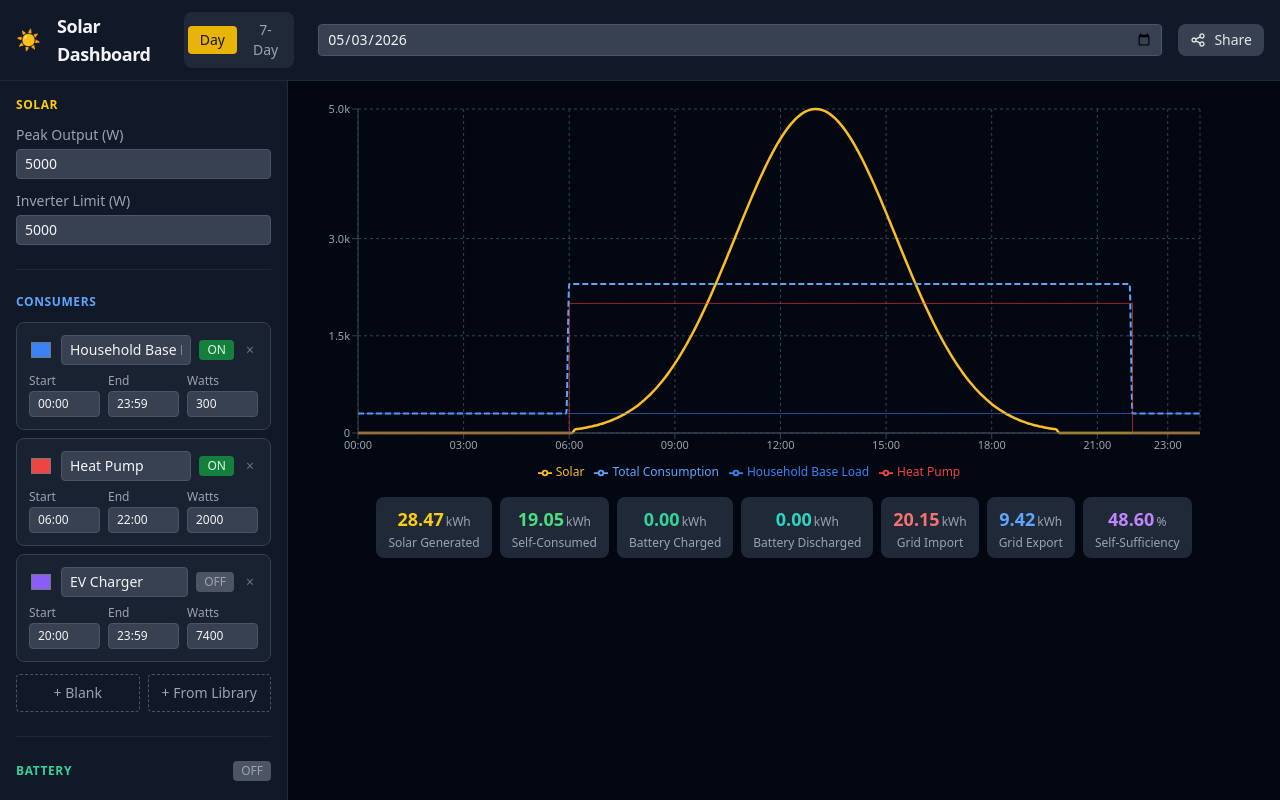
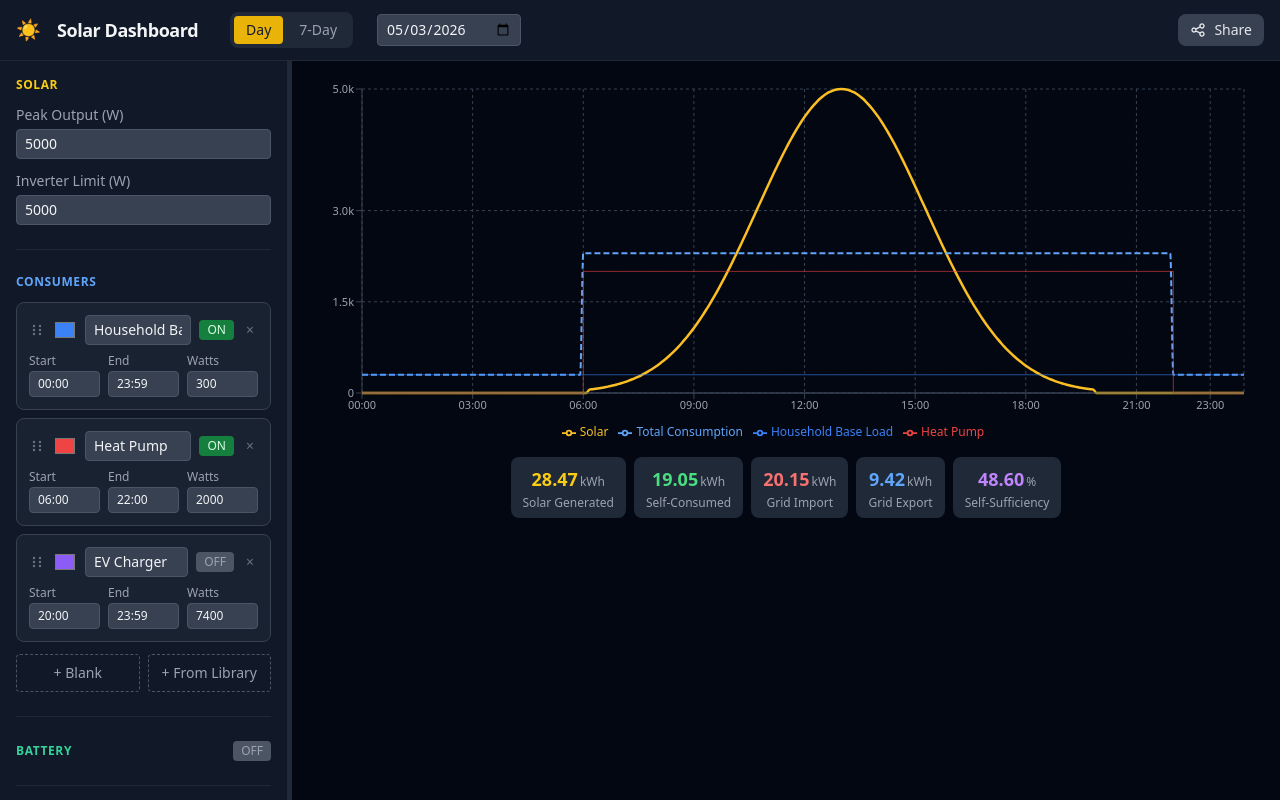
Before and after one commit to DMeurer/solar-configurator, a React (Vite) app: page / in a window 1280 px wide. Built offline with nearby package versions, Linux system fonts and the light colour scheme.

Commit message:
Changes to the UI

```diff
--- a/src/App.tsx
+++ b/src/App.tsx
@@ -1,4 +1,4 @@
-import { useEffect, useState } from 'react'
+import { useEffect, useRef, useState } from 'react'
 import { useStore } from './store'
 import { Sidebar } from './components/Sidebar'
 import { DayChart } from './components/DayChart'
@@ -8,6 +8,33 @@ import { readConfigFromUrl, buildShareUrl } from './config-url'
 export default function App() {
   const { viewMode, setViewMode, selectedDate, setSelectedDate, loadConfig } = useStore()
   const [copied, setCopied] = useState(false)
+  const [sidebarWidth, setSidebarWidth] = useState(288)
+  const dragging = useRef(false)
+  const dragStartX = useRef(0)
+  const dragStartWidth = useRef(0)
+
+  function onDragStart(e: React.MouseEvent) {
+    dragging.current = true
+    dragStartX.current = e.clientX
+    dragStartWidth.current = sidebarWidth
+    document.body.style.cursor = 'col-resize'
+    document.body.style.userSelect = 'none'
+
+    function onMove(e: MouseEvent) {
+      if (!dragging.current) return
+      const next = Math.min(520, Math.max(180, dragStartWidth.current + e.clientX - dragStartX.current))
+      setSidebarWidth(next)
+    }
+    function onUp() {
+      dragging.current = false
+      document.body.style.cursor = ''
+      document.body.style.userSelect = ''
+      window.removeEventListener('mousemove', onMove)
+      window.removeEventListener('mouseup', onUp)
+    }
+    window.addEventListener('mousemove', onMove)
+    window.addEventListener('mouseup', onUp)
+  }
 
   useEffect(() => {
     const config = readConfigFromUrl()
@@ -56,7 +83,7 @@ export default function App() {
             type="date"
             value={selectedDate}
             onChange={(e) => setSelectedDate(e.target.value)}
-            className="input text-sm ml-2"
+            className="input text-sm ml-2 w-36"
           />
         )}
 
@@ -89,7 +116,11 @@ export default function App() {
       </header>
 
       <div className="flex flex-1 overflow-hidden">
-        <Sidebar />
+        <Sidebar width={sidebarWidth} />
+        <div
+          onMouseDown={onDragStart}
+          className="w-1 shrink-0 cursor-col-resize bg-gray-800 hover:bg-blue-500 transition-colors"
+        />
         <main className="flex-1 overflow-y-auto p-5">
           {viewMode === 'day' ? <DayChart /> : <WeekChart />}
         </main>
--- a/src/components/ConsumerList.tsx
+++ b/src/components/ConsumerList.tsx
@@ -1,4 +1,4 @@
-import { useState } from 'react'
+import { useRef, useState } from 'react'
 import { useStore, type Consumer } from '../store'
 import { DEVICE_LIBRARY, CATEGORIES } from '../devices'
 
@@ -40,13 +40,51 @@ function TimeInput({ minutes, onChange }: { minutes: number; onChange: (m: numbe
   )
 }
 
-function ConsumerRow({ consumer }: { consumer: Consumer }) {
+function ConsumerRow({
+  consumer,
+  index,
+  isDragOver,
+  onDragStart,
+  onDragEnter,
+  onDragEnd,
+}: {
+  consumer: Consumer
+  index: number
+  isDragOver: boolean
+  onDragStart: (i: number) => void
+  onDragEnter: (i: number) => void
+  onDragEnd: () => void
+}) {
   const { updateConsumer, removeConsumer } = useStore()
   const upd = (patch: Partial<Consumer>) => updateConsumer(consumer.id, patch)
+  const cardRef = useRef<HTMLDivElement>(null)
 
   return (
-    <div className="rounded-lg border border-gray-700 bg-gray-800/60 p-3 space-y-2">
+    <div
+      ref={cardRef}
+      onDragStart={() => onDragStart(index)}
+      onDragEnter={() => onDragEnter(index)}
+      onDragEnd={() => { if (cardRef.current) cardRef.current.draggable = false; onDragEnd() }}
+      onDragOver={(e) => e.preventDefault()}
+      className={`rounded-lg border bg-gray-800/60 p-3 space-y-2 transition-colors ${
+        isDragOver ? 'border-blue-500 bg-blue-900/20' : 'border-gray-700'
+      }`}
+    >
       <div className="flex items-center gap-2">
+        <svg
+          onMouseDown={() => { if (cardRef.current) cardRef.current.draggable = true }}
+          onMouseUp={() => { if (cardRef.current) cardRef.current.draggable = false }}
+          className="w-4 h-4 text-gray-500 cursor-grab active:cursor-grabbing shrink-0"
+          viewBox="0 0 16 16"
+          fill="currentColor"
+        >
+          <circle cx="5" cy="4" r="1.2" />
+          <circle cx="5" cy="8" r="1.2" />
+          <circle cx="5" cy="12" r="1.2" />
+          <circle cx="11" cy="4" r="1.2" />
+          <circle cx="11" cy="8" r="1.2" />
+          <circle cx="11" cy="12" r="1.2" />
+        </svg>
         <input
           type="color"
           value={consumer.color}
@@ -161,15 +199,41 @@ function DeviceLibrary({ onClose }: { onClose: () => void }) {
 }
 
 export function ConsumerList() {
-  const { consumers, addConsumer } = useStore()
+  const { consumers, addConsumer, reorderConsumers } = useStore()
   const [showLibrary, setShowLibrary] = useState(false)
+  const dragIndex = useRef<number | null>(null)
+  const [dragOverIndex, setDragOverIndex] = useState<number | null>(null)
+
+  function handleDragStart(i: number) {
+    dragIndex.current = i
+  }
+
+  function handleDragEnter(i: number) {
+    setDragOverIndex(i)
+  }
+
+  function handleDragEnd() {
+    if (dragIndex.current !== null && dragOverIndex !== null && dragIndex.current !== dragOverIndex) {
+      reorderConsumers(dragIndex.current, dragOverIndex)
+    }
+    dragIndex.current = null
+    setDragOverIndex(null)
+  }
 
   return (
     <section className="space-y-3">
       <h3 className="text-xs font-semibold uppercase tracking-wider text-blue-400">Consumers</h3>
       <div className="space-y-2">
-        {consumers.map((c) => (
-          <ConsumerRow key={c.id} consumer={c} />
+        {consumers.map((c, i) => (
+          <ConsumerRow
+            key={c.id}
+            consumer={c}
+            index={i}
+            isDragOver={dragOverIndex === i}
+            onDragStart={handleDragStart}
+            onDragEnter={handleDragEnter}
+            onDragEnd={handleDragEnd}
+          />
         ))}
       </div>
 
--- a/src/components/DayChart.tsx
+++ b/src/components/DayChart.tsx
@@ -77,52 +77,34 @@ export function DayChart() {
     1000,
   )
 
-  const tooltipFormatter = (value: number, name: string) => {
-    if (name === 'soc') return [`${value.toFixed(1)} %`, 'Battery SoC']
-    const consumer = activeConsumers.find((c) => `consumer_${c.id}` === name)
-    if (consumer) return [`${value} W`, consumer.name]
-    const labels: Record<string, string> = {
-      solar: 'Solar',
-      consumption: 'Total Consumption',
-      gridImport: 'Grid Import',
-      gridExport: 'Grid Export',
-    }
-    return [`${value} W`, labels[name] ?? name]
-  }
+  const X_TICKS = [0, 180, 360, 540, 720, 900, 1080, 1260, 1380]
 
   return (
-    <div className="flex flex-col gap-4 h-full">
-      <ResponsiveContainer width="100%" height={380}>
-        <ComposedChart data={chartData} margin={{ top: 8, right: 60, left: 0, bottom: 0 }}>
+    <div className="flex flex-col gap-4">
+      {/* Main power chart */}
+      <ResponsiveContainer width="100%" height={360}>
+        <ComposedChart data={chartData} margin={{ top: 8, right: 16, left: 0, bottom: 0 }}>
           <CartesianGrid strokeDasharray="3 3" stroke="#374151" />
-          <XAxis
-            dataKey="minute"
-            tickFormatter={minuteLabel}
-            ticks={[0, 180, 360, 540, 720, 900, 1080, 1260, 1380]}
-            tick={{ fontSize: 11, fill: '#9ca3af' }}
-            stroke="#374151"
-          />
+          <XAxis dataKey="minute" tickFormatter={minuteLabel} ticks={X_TICKS} tick={{ fontSize: 11, fill: '#9ca3af' }} stroke="#374151" />
           <YAxis
-            yAxisId="power"
             domain={[0, Math.ceil(maxWatts / 500) * 500]}
             tickFormatter={(v) => v >= 1000 ? `${(v / 1000).toFixed(1)}k` : String(v)}
             tick={{ fontSize: 11, fill: '#9ca3af' }}
             stroke="#374151"
             width={50}
           />
-          {battery.enabled && (
-            <YAxis
-              yAxisId="soc"
-              orientation="right"
-              domain={[0, 100]}
-              tickFormatter={(v) => `${v}%`}
-              tick={{ fontSize: 11, fill: '#34d399' }}
-              stroke="#374151"
-              width={45}
-            />
-          )}
           <Tooltip
-            formatter={tooltipFormatter}
+            formatter={(value: number, name: string) => {
+              const consumer = activeConsumers.find((c) => `consumer_${c.id}` === name)
+              if (consumer) return [`${value} W`, consumer.name]
+              const labels: Record<string, string> = {
+                solar: 'Solar',
+                consumption: 'Total Consumption',
+                gridImport: 'Grid Import',
+                gridExport: 'Grid Export',
+              }
+              return [`${value} W`, labels[name] ?? name]
+            }}
             labelFormatter={(v) => minuteLabel(v as number)}
             contentStyle={{ backgroundColor: '#1f2937', border: '1px solid #374151', borderRadius: 8 }}
             itemStyle={{ color: '#e5e7eb' }}
@@ -135,7 +117,6 @@ export function DayChart() {
               const map: Record<string, string> = {
                 solar: 'Solar',
                 consumption: 'Total Consumption',
-                soc: 'Battery SoC',
                 gridImport: 'Grid Import',
                 gridExport: 'Grid Export',
               }
@@ -143,10 +124,59 @@ export function DayChart() {
             }}
             wrapperStyle={{ fontSize: 12 }}
           />
+          <Line
+            dataKey="solar"
+            stroke="#fbbf24"
+            strokeWidth={2.5}
+            dot={false}
+            type="monotone"
+            activeDot={{ r: 4 }}
+          />
+          <Line
+            dataKey="consumption"
+            stroke="#60a5fa"
+            strokeWidth={2}
+            dot={false}
+            type="monotone"
+            strokeDasharray="6 3"
+          />
+          {activeConsumers.map((c) => (
+            <Line
+              key={c.id}
+              dataKey={`consumer_${c.id}`}
+              stroke={c.color}
+              strokeWidth={1}
+              dot={false}
+              type="stepAfter"
+              strokeOpacity={0.6}
+            />
+          ))}
+          <ReferenceLine y={0} stroke="#374151" />
+        </ComposedChart>
+      </ResponsiveContainer>
 
-          {battery.enabled && (
+      {/* Battery SoC chart */}
+      {battery.enabled && (
+        <ResponsiveContainer width="100%" height={180}>
+          <ComposedChart data={chartData} margin={{ top: 4, right: 16, left: 0, bottom: 0 }}>
+            <CartesianGrid strokeDasharray="3 3" stroke="#374151" />
+            <XAxis dataKey="minute" tickFormatter={minuteLabel} ticks={X_TICKS} tick={{ fontSize: 11, fill: '#9ca3af' }} stroke="#374151" />
+            <YAxis
+              domain={[0, 100]}
+              tickFormatter={(v) => `${v}%`}
+              tick={{ fontSize: 11, fill: '#34d399' }}
+              stroke="#374151"
+              width={50}
+            />
+            <Tooltip
+              formatter={(value: number) => [`${(value as number).toFixed(1)} %`, 'Battery SoC']}
+              labelFormatter={(v) => minuteLabel(v as number)}
+              contentStyle={{ backgroundColor: '#1f2937', border: '1px solid #374151', borderRadius: 8 }}
+              itemStyle={{ color: '#34d399' }}
+              labelStyle={{ color: '#9ca3af' }}
+            />
+            <Legend wrapperStyle={{ fontSize: 12 }} formatter={() => 'Battery SoC'} />
             <Area
-              yAxisId="soc"
               dataKey="soc"
               fill="#065f46"
               stroke="#34d399"
@@ -155,45 +185,11 @@ export function DayChart() {
               fillOpacity={0.3}
               type="monotone"
             />
-          )}
+          </ComposedChart>
+        </ResponsiveContainer>
+      )}
 
-          <Line
-            yAxisId="power"
-            dataKey="solar"
-            stroke="#fbbf24"
-            strokeWidth={2.5}
-            dot={false}
-            type="monotone"
-            activeDot={{ r: 4 }}
-          />
-          <Line
-            yAxisId="power"
-            dataKey="consumption"
-            stroke="#60a5fa"
-            strokeWidth={2}
-            dot={false}
-            type="monotone"
-            strokeDasharray="6 3"
-          />
-
-          {activeConsumers.map((c) => (
-            <Line
-              key={c.id}
-              yAxisId="power"
-              dataKey={`consumer_${c.id}`}
-              stroke={c.color}
-              strokeWidth={1}
-              dot={false}
-              type="stepAfter"
-              strokeOpacity={0.6}
-            />
-          ))}
-
-          <ReferenceLine yAxisId="power" y={0} stroke="#374151" />
-        </ComposedChart>
-      </ResponsiveContainer>
-
-      <MetricsPanel metrics={metrics} />
+      <MetricsPanel metrics={metrics} batteryEnabled={battery.enabled} />
     </div>
   )
 }
--- a/src/components/MetricsPanel.tsx
+++ b/src/components/MetricsPanel.tsx
@@ -17,14 +17,14 @@ function Metric({ label, value, unit = 'kWh', color = 'text-white' }: {
   )
 }
 
-export function MetricsPanel({ metrics }: { metrics: EnergyMetrics }) {
+export function MetricsPanel({ metrics, batteryEnabled }: { metrics: EnergyMetrics; batteryEnabled: boolean }) {
   const m = metrics
   return (
     <div className="flex flex-wrap gap-2 justify-center">
       <Metric label="Solar Generated" value={m.solarKwh} color="text-yellow-400" />
       <Metric label="Self-Consumed" value={m.selfConsumedKwh} color="text-green-400" />
-      <Metric label="Battery Charged" value={m.batteryChargedKwh} color="text-emerald-400" />
-      <Metric label="Battery Discharged" value={m.batteryDischargedKwh} color="text-teal-400" />
+      {batteryEnabled && <Metric label="Battery Charged" value={m.batteryChargedKwh} color="text-emerald-400" />}
+      {batteryEnabled && <Metric label="Battery Discharged" value={m.batteryDischargedKwh} color="text-teal-400" />}
       <Metric label="Grid Import" value={m.gridImportKwh} color="text-red-400" />
       <Metric label="Grid Export" value={m.gridExportKwh} color="text-blue-400" />
       <Metric label="Self-Sufficiency" value={m.selfSufficiencyPct} unit="%" color="text-purple-400" />
--- a/src/components/Sidebar.tsx
+++ b/src/components/Sidebar.tsx
@@ -3,9 +3,12 @@ import { ConsumerList } from './ConsumerList'
 import { BatteryParams } from './BatteryParams'
 import { WeatherSelector } from './WeatherSelector'
 
-export function Sidebar() {
+export function Sidebar({ width }: { width: number }) {
   return (
-    <aside className="w-72 shrink-0 overflow-y-auto border-r border-gray-800 bg-gray-900 p-4 flex flex-col gap-6">
+    <aside
+      style={{ width }}
+      className="shrink-0 overflow-y-auto border-r border-gray-800 bg-gray-900 p-4 flex flex-col gap-6"
+    >
       <SolarParams />
       <hr className="border-gray-800" />
       <ConsumerList />
--- a/src/store.ts
+++ b/src/store.ts
@@ -57,6 +57,7 @@ interface AppState extends ConfigSnapshot {
   addConsumer: () => void
   updateConsumer: (id: string, patch: Partial<Consumer>) => void
   removeConsumer: (id: string) => void
+  reorderConsumers: (fromIndex: number, toIndex: number) => void
   setBattery: (p: Partial<BatteryParams>) => void
   setDayWeather: (dayIndex: number, preset: WeatherPreset) => void
   loadConfig: (snapshot: ConfigSnapshot) => void
@@ -118,6 +119,13 @@ export const useStore = create<AppState>((set) => ({
     })),
   removeConsumer: (id) =>
     set((s) => ({ consumers: s.consumers.filter((c) => c.id !== id) })),
+  reorderConsumers: (fromIndex, toIndex) =>
+    set((s) => {
+      const list = [...s.consumers]
+      const [moved] = list.splice(fromIndex, 1)
+      list.splice(toIndex, 0, moved)
+      return { consumers: list }
+    }),
   setBattery: (p) => set((s) => ({ battery: { ...s.battery, ...p } })),
   setDayWeather: (dayIndex, preset) =>
     set((s) => {
```
